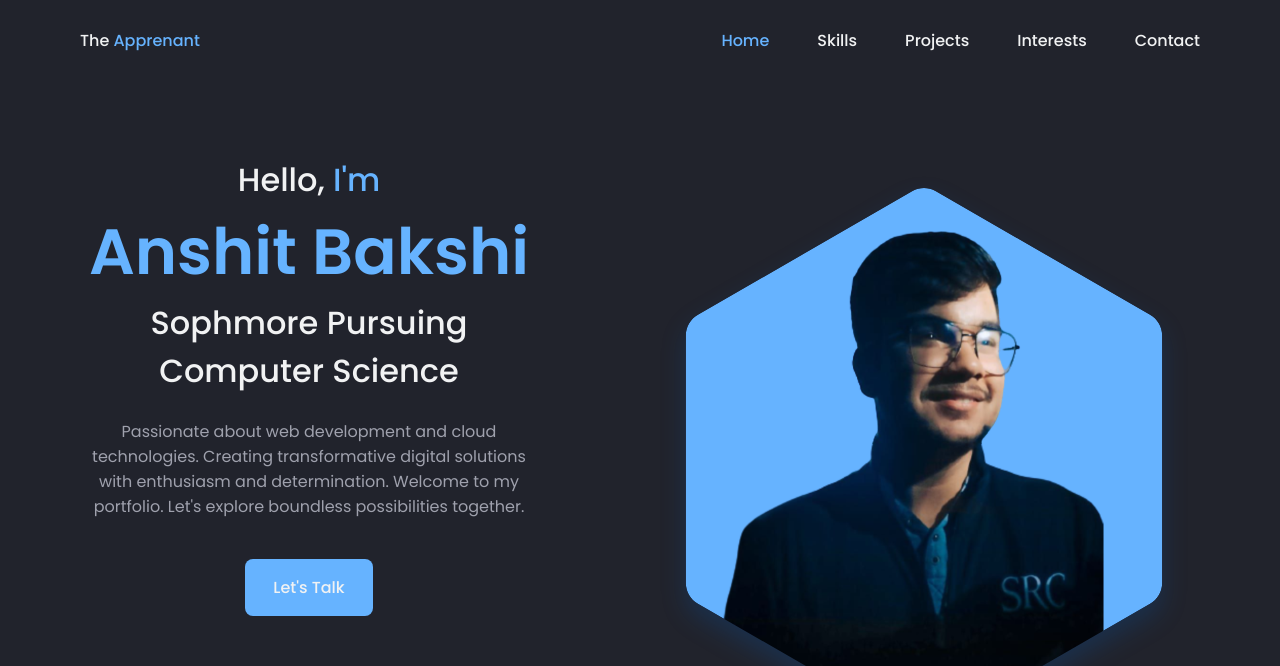
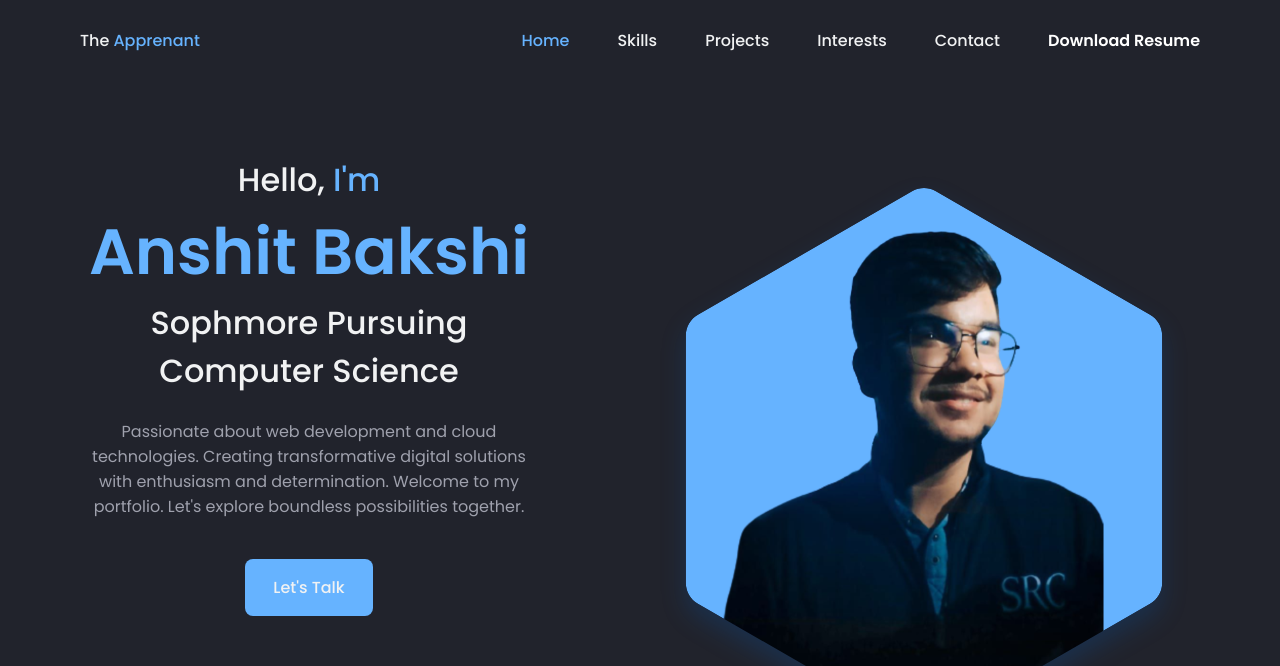
Before and after one commit to anshit-2003/apprenant, a plain HTML site: page index.html in a window 1280 px wide. Shown: the top 666 px of the page. Drawn offline with nearby package versions, Linux system fonts and the light colour scheme.

Commit message:
Adding Resume

```diff
--- a/assets/css/styles.css
+++ b/assets/css/styles.css
@@ -185,9 +185,22 @@ svg {
 .nav__toggle,
 .nav__close {
     display: flex;
-    font-size: 1.25rem;
+    font-size: 1rem;
     color: var(--title-color);
     cursor: pointer;
+}
+.resume-button {
+    background-color: transparent; /* Blue color, you can change it to your preference */
+    color: #fff;
+    padding: 0px 0px;
+    text-decoration: none;
+    border-radius: 5px;
+    font-weight: bold;
+}
+
+.resume-button:hover {
+    background-color: #0056b3;
+    padding: 2px 10px; /* Darker shade on hover */
 }
 
 /* Navigation for mobile devices */
--- a/index.html
+++ b/index.html
@@ -36,6 +36,7 @@
                         <li class="nav__item">
                             <a href="#contact" class="nav__link">Contact</a>
                         </li>
+                        <a href="https://drive.google.com/file/d/17DzO5EVhi76HRDGx5NQGxlgaddAnUx_3/view?usp=sharing" class="resume-button">Download Resume</a>
                     </ul>
 
                     <div class="nav__close" id="nav-close">
```
